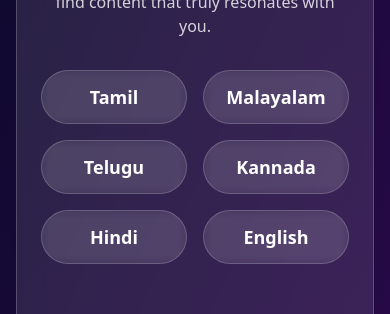
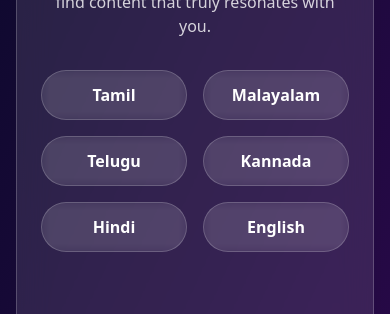
Before and after one commit to RMHDeveloper/Bunny-Cinephile, a React (Vite) app: page / in a window 390 px wide. Shown: the part 375-689 px from the top of the page. Built offline with nearby package versions, Linux system fonts and the light colour scheme.

Commit message:
Update movie swipe components

```diff
--- a/components/Pill.tsx
+++ b/components/Pill.tsx
@@ -17,13 +17,13 @@ const Pill: React.FC<PillProps> = ({ pill, isSelected, onClick }) => {
       type="button"
       onClick={handleClick}
       className={`
-        flex items-center justify-center gap-2
-        py-3 px-6 rounded-full text-lg font-semibold cursor-pointer
+        w-full flex items-center justify-center gap-2 overflow-hidden
+        py-3 px-3 sm:px-6 rounded-full text-base sm:text-lg font-semibold cursor-pointer
         transition-all duration-300 ease-in-out
         bg-white/5 backdrop-blur-sm border border-white/20
         ${isSelected
-          ? 'bg-neon-blue/20 border-neon-blue text-white shadow-lg shadow-neon-blue/30 scale-105'
-          : 'hover:bg-white/10 hover:border-white/40 hover:scale-105 text-white'
+          ? 'bg-neon-blue/20 border-neon-blue text-white shadow-lg shadow-neon-blue/30'
+          : 'hover:bg-white/10 hover:border-white/40 text-white'
         }
       `}
     >
@@ -33,7 +33,7 @@ const Pill: React.FC<PillProps> = ({ pill, isSelected, onClick }) => {
       ) : (
         <span className="text-xl text-white">{pill.emoji}</span>
       ))}
-      <span>{pill.name}</span>
+      <span className="truncate">{pill.name}</span>
     </button>
   );
 };
--- a/components/VibeCard.tsx
+++ b/components/VibeCard.tsx
@@ -21,8 +21,8 @@ const VibeCard: React.FC<VibeCardProps> = ({ vibe, isSelected, onClick }) => {
         bg-white/5 backdrop-blur-sm border border-white/20
         transition-all duration-300 ease-in-out cursor-pointer
         ${isSelected
-          ? 'bg-neon-blue/20 border-neon-blue text-neon-blue shadow-lg shadow-neon-blue/30 scale-105'
-          : 'hover:bg-white/10 hover:border-white/40 hover:scale-105'
+          ? 'bg-neon-blue/20 border-neon-blue text-neon-blue shadow-lg shadow-neon-blue/30'
+          : 'hover:bg-white/10 hover:border-white/40'
         }
       `}
     >
--- a/pages/QuickSwipe.tsx
+++ b/pages/QuickSwipe.tsx
@@ -277,7 +277,7 @@ const QuickSwipe: React.FC<QuickSwipeProps> = ({ languages, genres, mood, onBack
           <>
             <div
               ref={cardContainerRef}
-              className="relative w-full max-w-sm mx-auto flex-grow max-h-[50vh] min-h-[350px] mb-6 flex items-center justify-center"
+              className="relative w-full max-w-sm mx-auto mb-6 max-h-[70vh]"
               style={{
                 transform: `translateX(${swipeTranslateX}px) rotate(${swipeRotate}deg)`,
                 // Transition for snap-back (when not dragging or flinging off)
@@ -310,7 +310,7 @@ const QuickSwipe: React.FC<QuickSwipeProps> = ({ languages, genres, mood, onBack
                   <span className="text-glow-red text-5xl font-extrabold drop-shadow-lg opacity-80">DISLIKE ❌</span>
               </div>
 
-              <div className={`absolute w-full h-full ${cardAnimation === 'swipeLeft' ? 'swipe-left-animation' : cardAnimation === 'swipeRight' ? 'swipe-right-animation' : ''}`}>
+              <div className={`w-full ${cardAnimation === 'swipeLeft' ? 'swipe-left-animation' : cardAnimation === 'swipeRight' ? 'swipe-right-animation' : ''}`}>
                 <MovieCard movie={currentMovie} />
               </div>
             </div>
```
